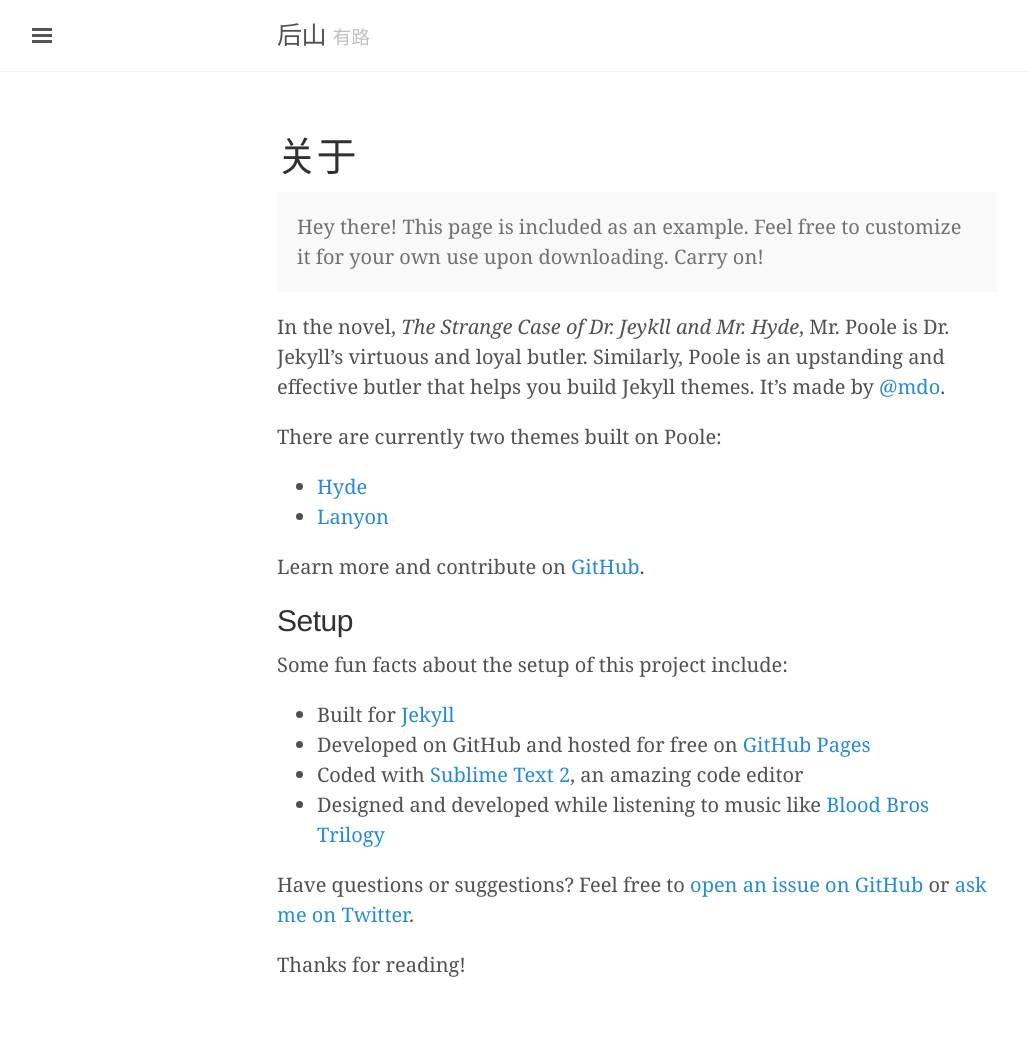
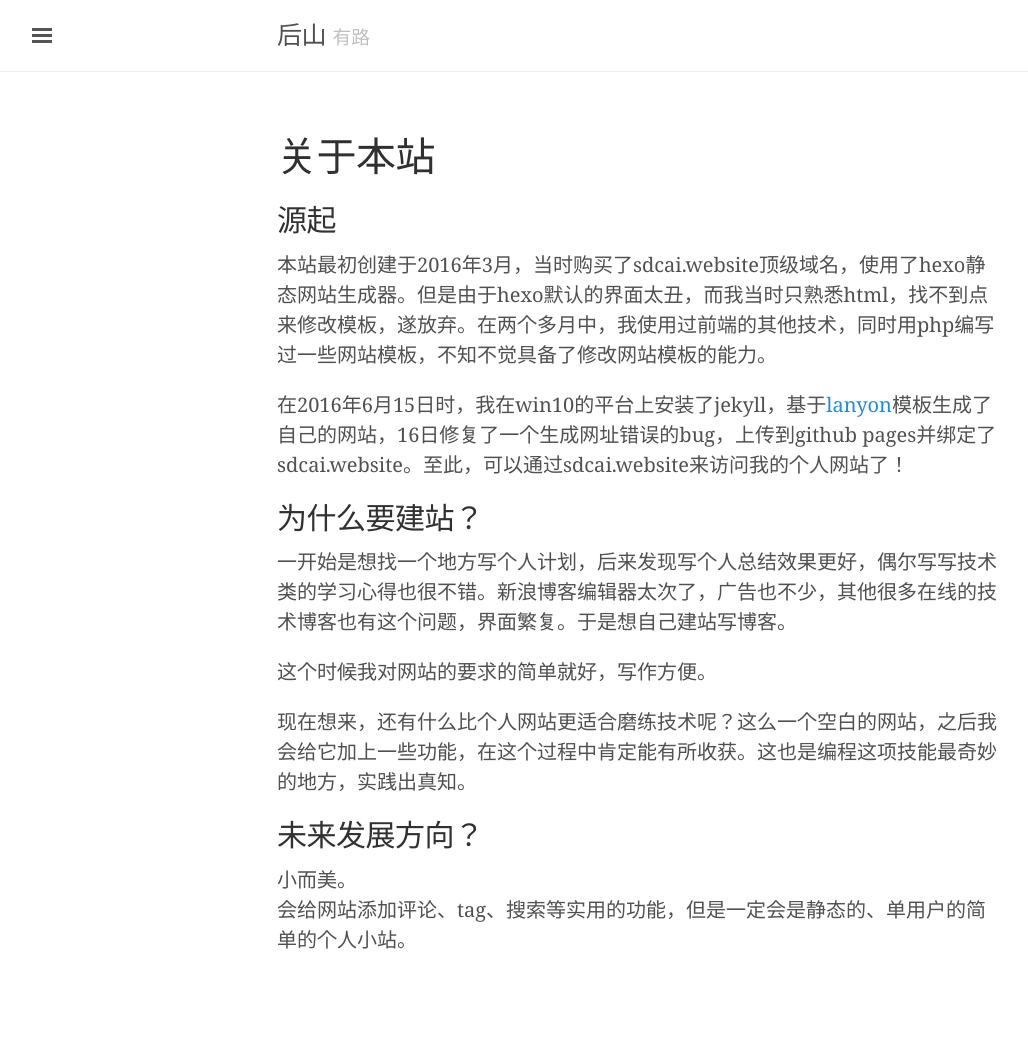
Before and after one commit to hieast/hieast.github.io, a Jekyll site: the page built from about.md, in a window 1280 px wide. Shown: the whole page, without its empty margins (3-1031 px from the left). Built offline with Jekyll 4.4.1, drawn with Linux system fonts in a browser that asks for light colours; some web fonts are replaced; after the commit the page ends 1035 px from its top, so only the background shows below that.

Commit message:
添加个人网站说明

```diff
--- a/_includes/sidebar.html
+++ b/_includes/sidebar.html
@@ -7,8 +7,11 @@
   <div class="sidebar-item">
     <p>{{ site.description }}</p>
   </div>
+  <div class="sidebar-item">
+    <img src="/public/apple-touch-icon-precomposed.png">
+  </div>
+  <nav class="sidebar-nav">
 
-  <nav class="sidebar-nav">
     <a class="sidebar-nav-item{% if page.url == site.baseurl %} active{% endif %}" href="{{ site.baseurl }}/">主页</a>
 
     {% comment %}
--- a/about.md
+++ b/about.md
@@ -1,30 +1,23 @@
 ---
 layout: page
-title: 关于
+title: 关于本站
 ---
 
-<p class="message">
-  Hey there! This page is included as an example. Feel free to customize it for your own use upon downloading. Carry on!
-</p>
+## 源起
 
-In the novel, *The Strange Case of Dr. Jeykll and Mr. Hyde*, Mr. Poole is Dr. Jekyll's virtuous and loyal butler. Similarly, Poole is an upstanding and effective butler that helps you build Jekyll themes. It's made by [@mdo](https://twitter.com/mdo).
+本站最初创建于2016年3月，当时购买了sdcai.website顶级域名，使用了hexo静态网站生成器。但是由于hexo默认的界面太丑，而我当时只熟悉html，找不到点来修改模板，遂放弃。在两个多月中，我使用过前端的其他技术，同时用php编写过一些网站模板，不知不觉具备了修改网站模板的能力。
 
-There are currently two themes built on Poole:
+在2016年6月15日时，我在win10的平台上安装了jekyll，基于[lanyon](https://github.com/poole/lanyon)模板生成了自己的网站，16日修复了一个生成网址错误的bug，上传到github pages并绑定了sdcai.website。至此，可以通过sdcai.website来访问我的个人网站了！
 
-* [Hyde](http://hyde.getpoole.com)
-* [Lanyon](http://lanyon.getpoole.com)
+## 为什么要建站？
 
-Learn more and contribute on [GitHub](https://github.com/poole).
+一开始是想找一个地方写个人计划，后来发现写个人总结效果更好，偶尔写写技术类的学习心得也很不错。新浪博客编辑器太次了，广告也不少，其他很多在线的技术博客也有这个问题，界面繁复。于是想自己建站写博客。
 
-## Setup
+这个时候我对网站的要求的简单就好，写作方便。
 
-Some fun facts about the setup of this project include:
+现在想来，还有什么比个人网站更适合磨练技术呢？这么一个空白的网站，之后我会给它加上一些功能，在这个过程中肯定能有所收获。这也是编程这项技能最奇妙的地方，实践出真知。
 
-* Built for [Jekyll](http://jekyllrb.com)
-* Developed on GitHub and hosted for free on [GitHub Pages](https://pages.github.com)
-* Coded with [Sublime Text 2](http://sublimetext.com), an amazing code editor
-* Designed and developed while listening to music like [Blood Bros Trilogy](https://soundcloud.com/maddecent/sets/blood-bros-series)
+## 未来发展方向？
 
-Have questions or suggestions? Feel free to [open an issue on GitHub](https://github.com/poole/issues/new) or [ask me on Twitter](https://twitter.com/mdo).
-
-Thanks for reading!
+小而美。
+会给网站添加评论、tag、搜索等实用的功能，但是一定会是静态的、单用户的简单的个人小站。
```
Also changed, not shown: resume.md (added, +31 -0 lines), public/apple-touch-icon-precomposed.png.
